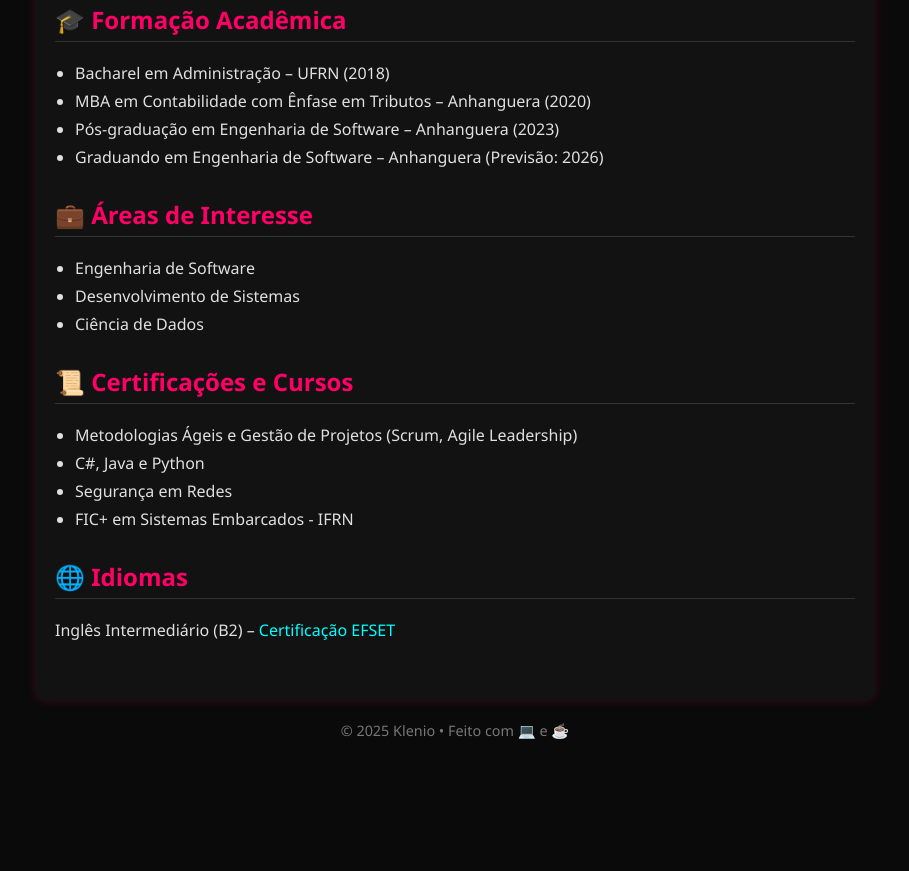
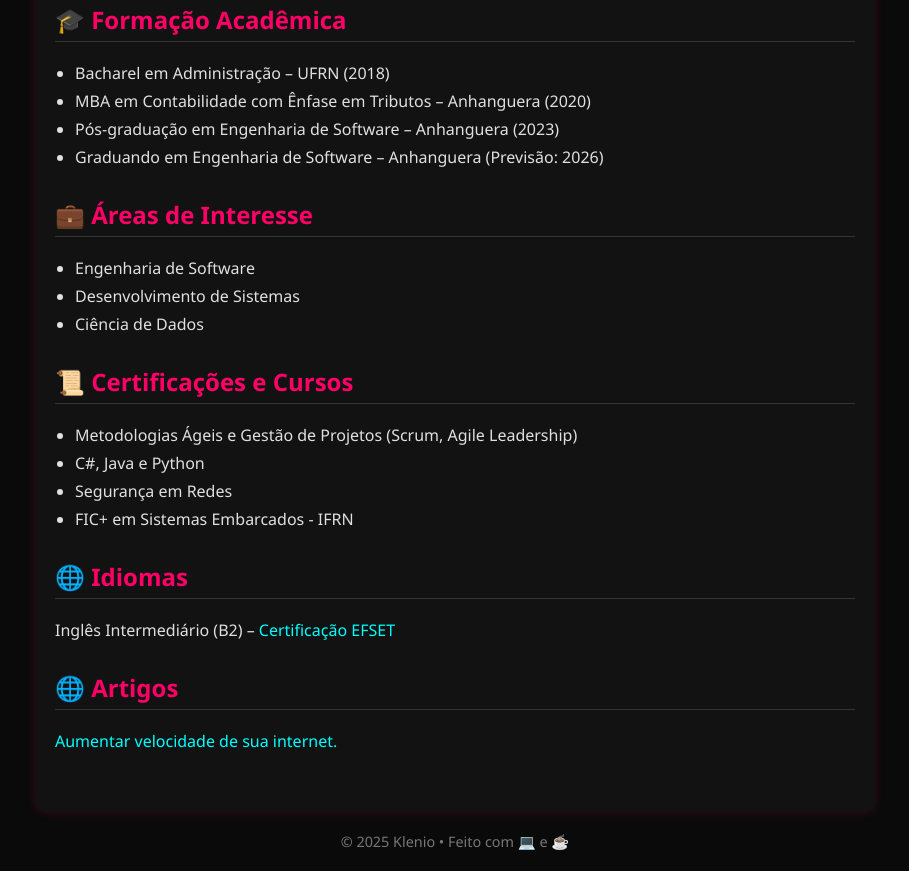
Before and after one commit to klenio-dev/klenio-dev.github.io, a plain HTML site: page index.html in a window 1280 px wide. Shown: the part 775-1646 px from the top of the page, without its empty margins (185-1094 px from the left). Before the commit the page ends 1535 px from the top, so only its background shows below. Drawn offline with Linux system fonts and the light colour scheme.

Commit message:
Update index.html

```diff
--- a/index.html
+++ b/index.html
@@ -119,6 +119,10 @@
       <h2>🌐 Idiomas</h2>
       <p>Inglês Intermediário (B2) – <a href="https://cert.efset.org/en/vVsH9a">Certificação EFSET</a></p>
     </section>
+    <section>
+      <h2>🌐 Artigos</h2>
+      <p><a href="https://cert.efset.org/en/vVsH9a">Aumentar velocidade de sua internet.</a></p>
+    </section>
   </main>
 
   <footer>
```
